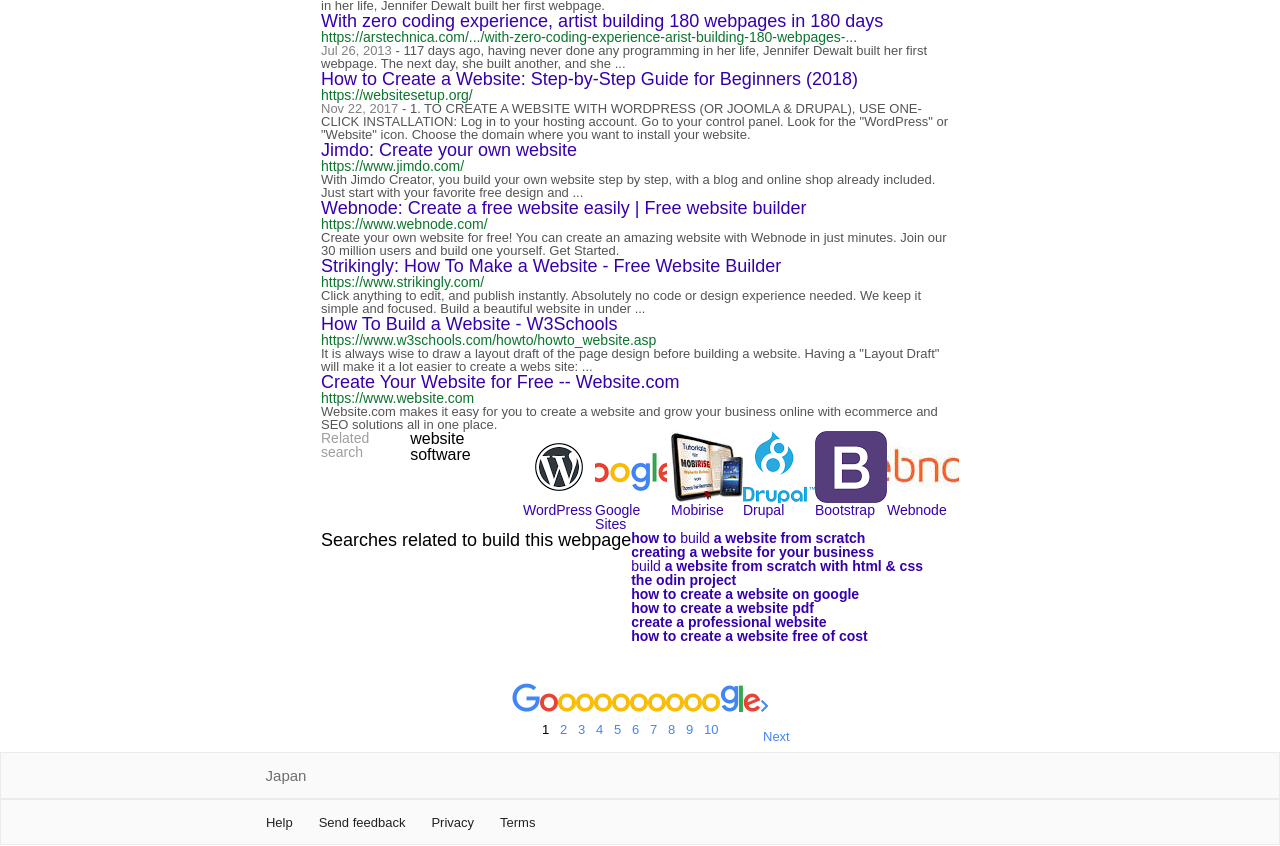
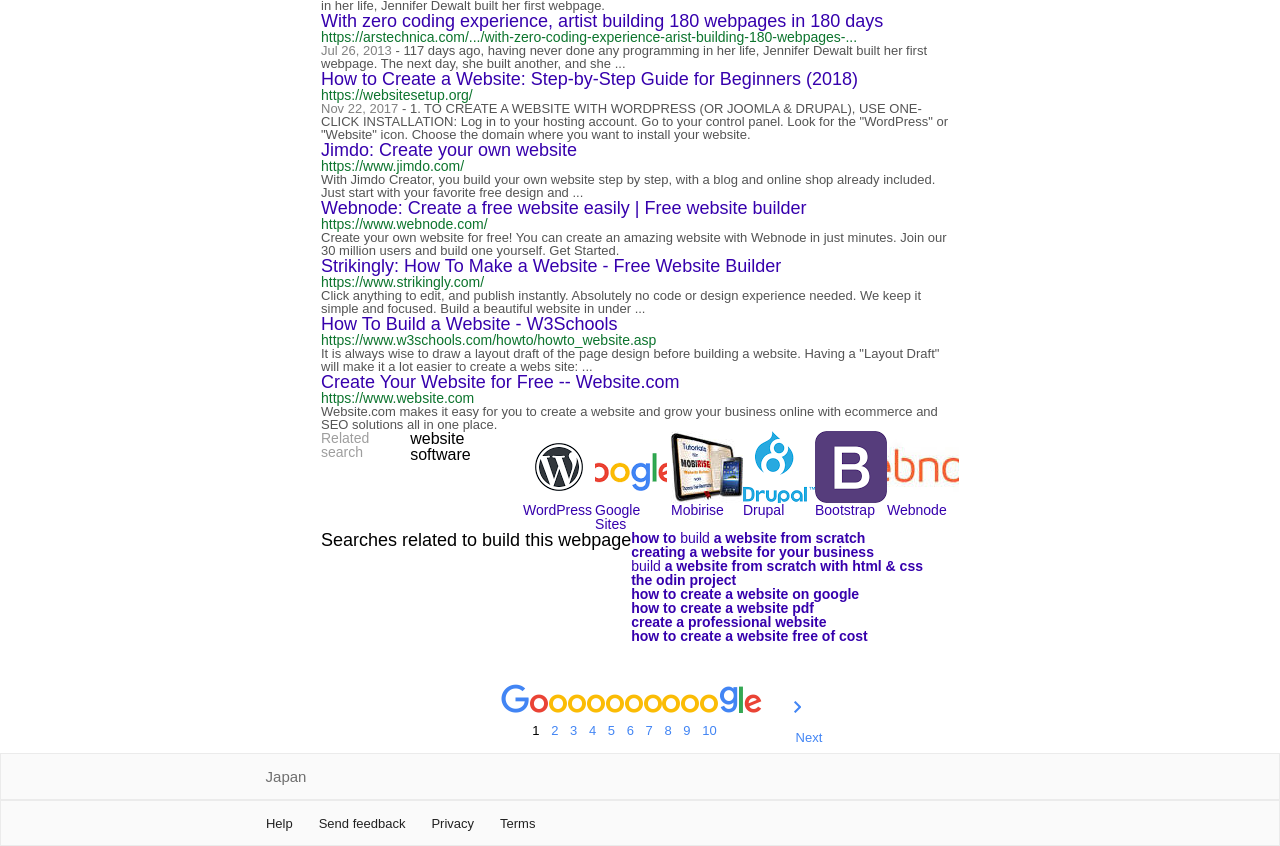
Before and after one commit to rebeccode/google-search, a plain HTML site: page index.html in a window 1280 px wide. Shown: the part 736-1582 px from the top of the page. Drawn offline with Linux system fonts and the light colour scheme.

Commit message:
Edit google logo

```diff
--- a/index.html
+++ b/index.html
@@ -270,6 +270,7 @@
           <p class="lowercase-g"></p>
           <p class="lowercase-l"></p>
           <p class="lowercase-e"></p>
+          <p class="next"></p>
           <a href="#" class="icon-next"><p class="number">Next</p></a>
       </div>
     </div>
--- a/styles/style.css
+++ b/styles/style.css
@@ -345,13 +345,10 @@ em {
 
 .google-bar {
     display: flex;
-    justify-content: center;
+    justify-content: space-around;
     align-items: flex-end;
-    padding: 40px;
-}
-
-.google-bar li {
-    padding: 2px;
+    width: 300px;
+    padding: 40px 0px 40px 180px;
 }
 
 .google-bar a {
@@ -364,6 +361,10 @@ em {
 
 .number {
     padding: 30px 2px;
+}
+
+.next {
+    padding: 15px;
 }
 
 .capital-g {
```
